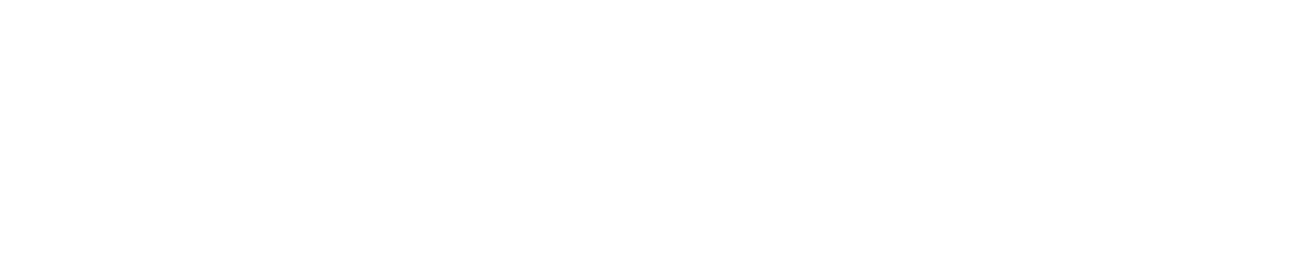
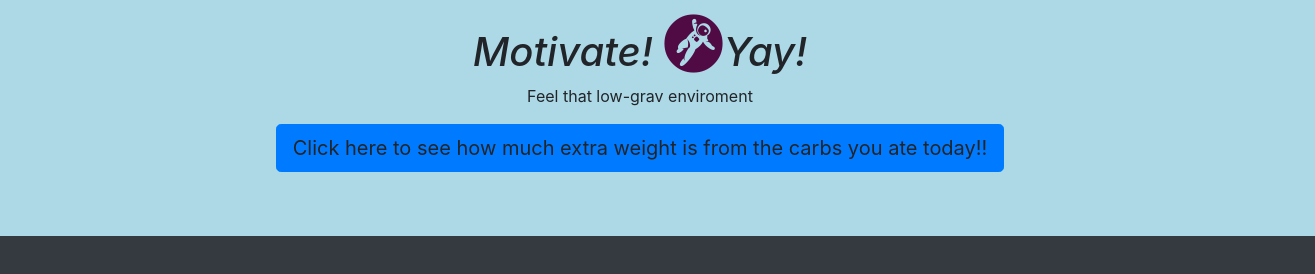
Before and after one commit to kamckeev/motivationApp, a plain HTML site: page index.html in a window 1280 px wide. Shown: the whole page, 1315 px wide, since content can reach past the window. Drawn offline with nearby package versions, Linux system fonts and the light colour scheme.

Commit message:
css sampling

```diff
--- a/index.html
+++ b/index.html
@@ -4,12 +4,21 @@
     <meta charset="UTF-8">
     <meta name="viewport" content="width=device-width, initial-scale=1.0">
     <meta http-equiv="X-UA-Compatible" content="ie=edge">
-    <title>Document</title>
-    <link rel="stylesheet" href="static/css/style.css">
+    <title>Happy WebPage</title>
+    <link rel="stylesheet" href="../static/css/style.css">
     <link href="https://fonts.googleapis.com/css?family=Raleway&display=swap" rel="stylesheet">
+    <link rel="stylesheet" href="https://use.fontawesome.com/releases/v5.7.0/css/all.css" integrity="sha384-lZN37f5QGtY3VHgisS14W3ExzMWZxybE1SJSEsQp9S+oqd12jhcu+A56Ebc1zFSJ" crossorigin="anonymous">
     <link rel="stylesheet" href="https://stackpath.bootstrapcdn.com/bootstrap/4.3.1/css/bootstrap.min.css" integrity="sha384-ggOyR0iXCbMQv3Xipma34MD+dH/1fQ784/j6cY/iJTQUOhcWr7x9JvoRxT2MZw1T" crossorigin="anonymous">
 </head>
-<body>
-
+<body class="bg-dark">
+        <!--Jumbotron-->
+            <div class= 'container-fluid' img src='{{mars.featured_image}}' alt='Featured Mars Image' class='float-left' width="100%">
+                <div class="jumbotron jumbotron-fluid text-center" style="margin:-50px">
+                    <h1 style="font-style:italic" style="font-size: 400%" style= "font-weight: bold" style="font-family: veranda">Motivate!
+                        <i class='fab fa-grav' style='font-size:60px; color:rgb(80, 10, 68)'></i>Yay!</h1>
+                    <p>Feel that low-grav enviroment</p>
+                    <a class="btn btn-primary btn-lg" role="button">Click here to see how much extra weight is from the carbs you ate today!!</a>
+                </div>
+            </div>
 </body>
 </html>
--- a/static/css/style.css
+++ b/static/css/style.css
@@ -1 +1,6 @@
-font-family: 'Raleway', sans-serif;
+body{
+    background-color: red;
+}
+.jumbotron {
+    background-color: lightblue !important;
+  }
```
